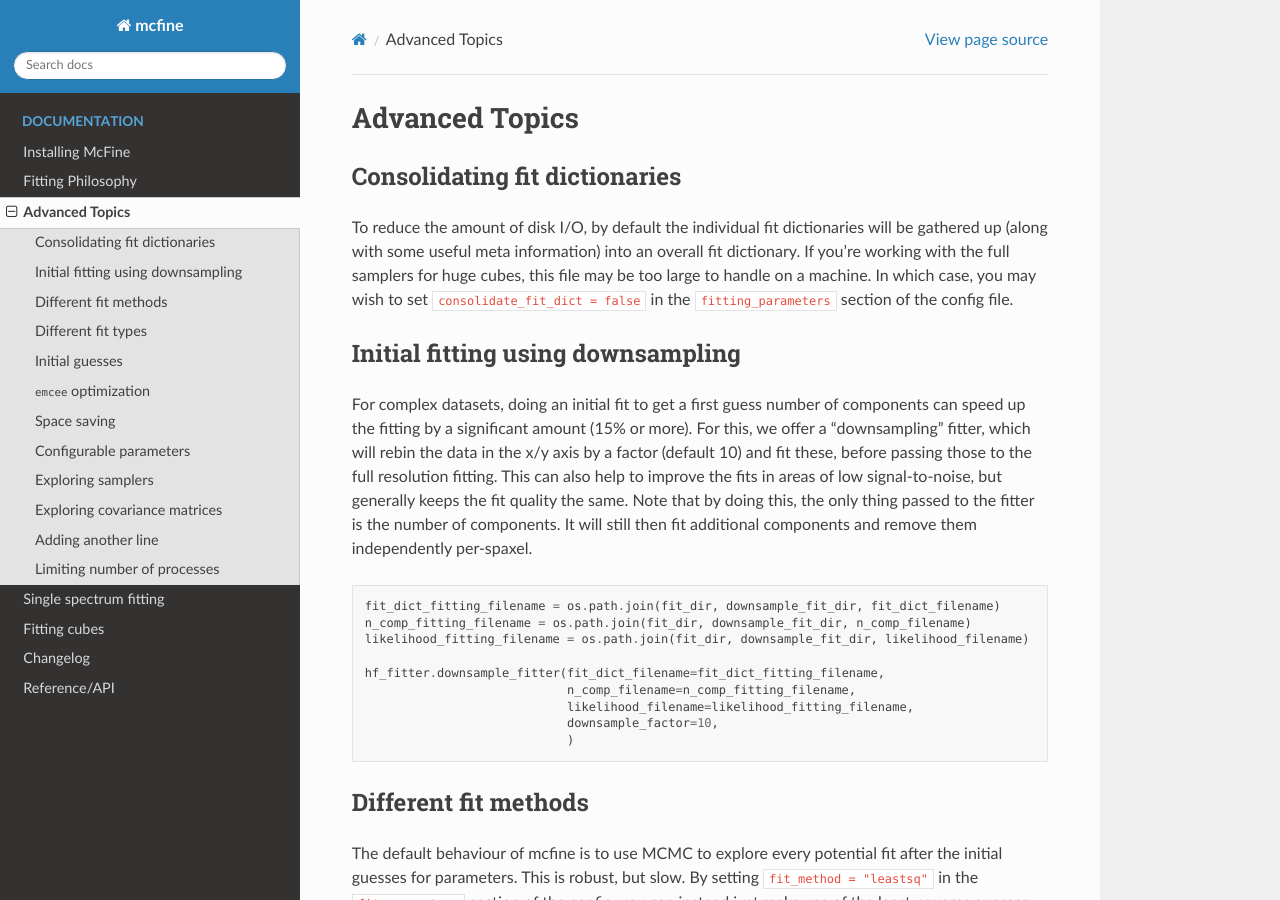
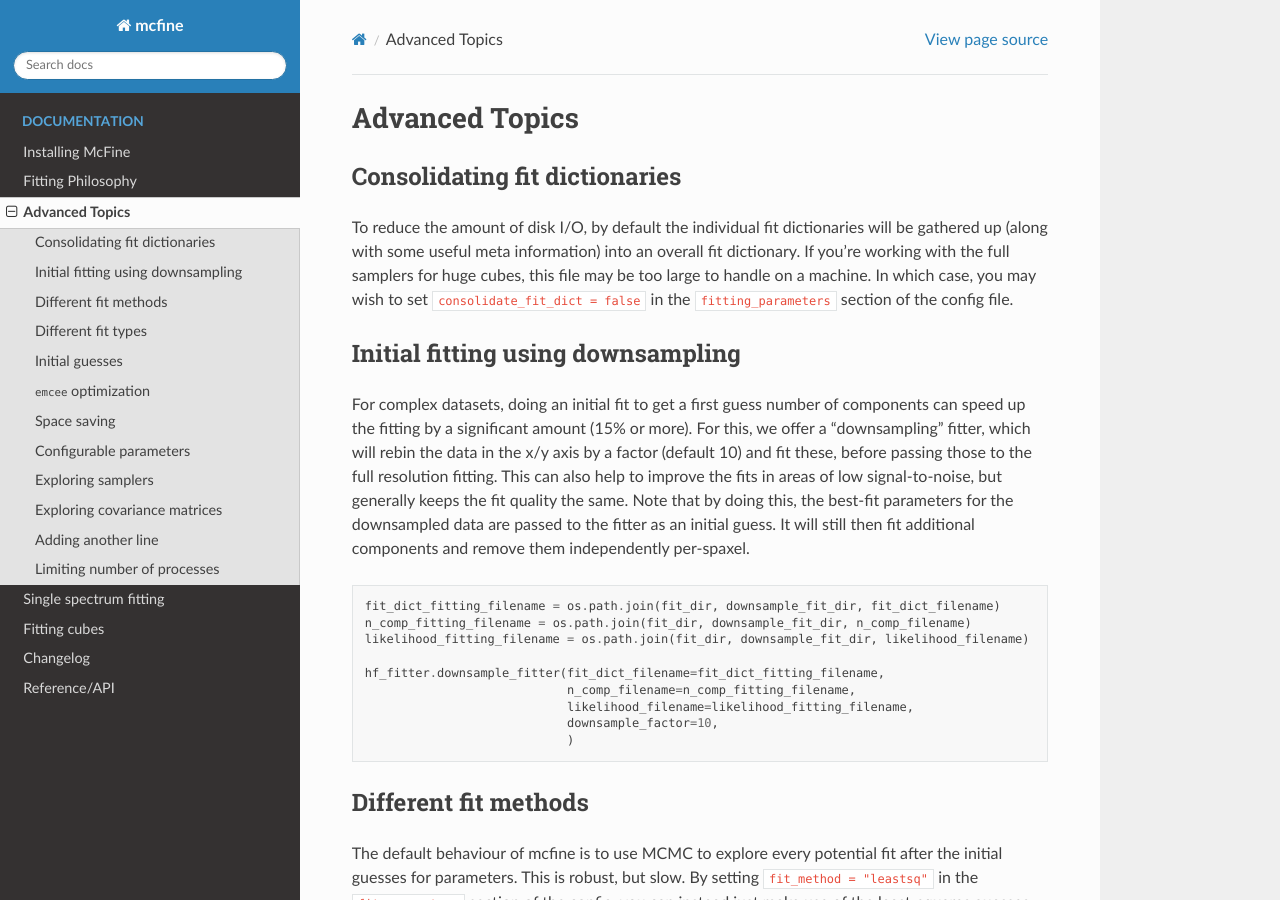
Before and after one commit to thomaswilliamsastro/mcfine, a Sphinx documentation site: the page built from docs/advanced_topics.rst, in a window 1280 px wide and 900 px high. Built offline with Sphinx 7.4.7 and the Read the Docs theme 3.1.0, drawn with Linux system fonts in a browser that asks for light colours.

Commit message:
Update advanced_topics.rst to reflect changes to the downsample fitting

```diff
--- a/docs/advanced_topics.rst
+++ b/docs/advanced_topics.rst
@@ -20,8 +20,8 @@ can speed up the fitting by a significant amount (15% or more). For this, we off
 a "downsampling" fitter, which will rebin the data in the x/y axis by a factor (default 10)
 and fit these, before passing those to the full resolution fitting. This can also help to
 improve the fits in areas of low signal-to-noise, but generally keeps the fit quality the same.
-Note that by doing this, the only thing passed to the fitter is the number of components. It will
-still then fit additional components and remove them independently per-spaxel.
+Note that by doing this, the best-fit parameters for the downsampled data are passed to the fitter
+as an initial guess. It will still then fit additional components and remove them independently per-spaxel.
 
 .. code-block:: python
 
```
